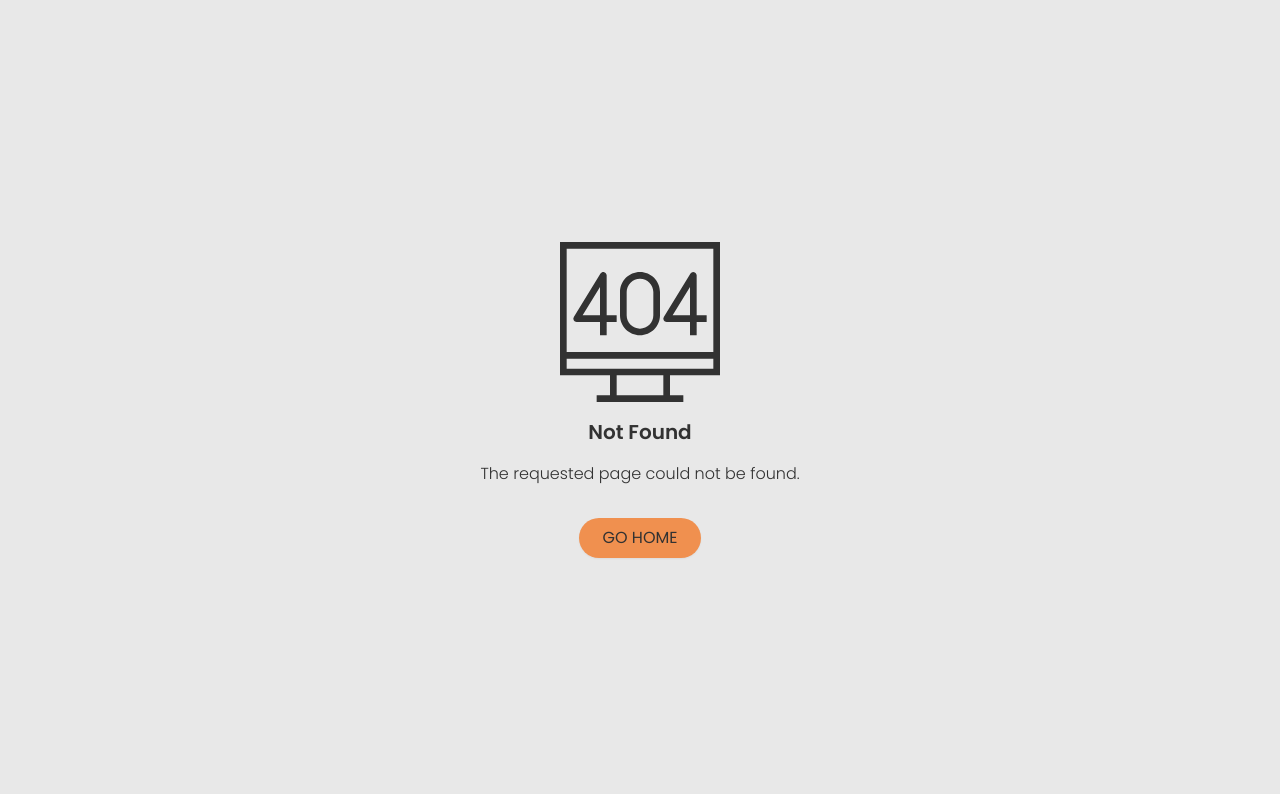
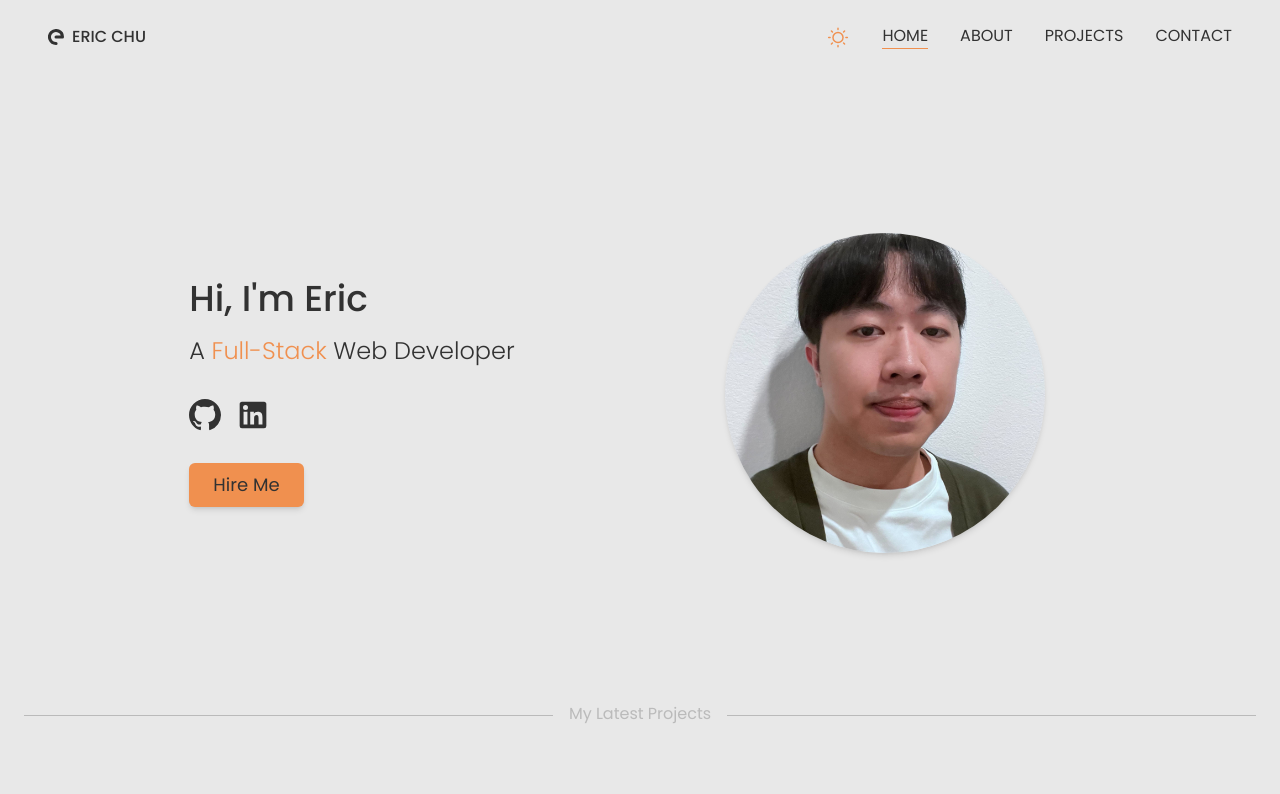
Before and after one commit to eric-k-chu/Portfolio, a React (Vite) app in the folder portfolio/: page / in a window 1280 px wide. Before the commit this address had no page. Shown: the top 794 px of the page. Built offline with nearby package versions, Linux system fonts and the light colour scheme; grey boxes are pictures that could not be loaded.

Commit message:
added meta.env.base_url to browswerrouter basename

```diff
--- a/portfolio/src/App.tsx
+++ b/portfolio/src/App.tsx
@@ -12,7 +12,7 @@ export default function App() {
   return (
     <ThemeContext.Provider value={context}>
       <Routes>
-        <Route path="/Portfolio/" element={<NavBar />}>
+        <Route path="/" element={<NavBar />}>
           <Route index element={<LandingPage />} />
           <Route path="about" element={<AboutPage />} />
           <Route path="projects" element={<ProjectPage />} />
--- a/portfolio/src/main.tsx
+++ b/portfolio/src/main.tsx
@@ -6,7 +6,7 @@ import { BrowserRouter } from "react-router-dom";
 
 ReactDOM.createRoot(document.getElementById("root")!).render(
   <React.StrictMode>
-    <BrowserRouter>
+    <BrowserRouter basename={import.meta.env.BASE_URL}>
       <App />
     </BrowserRouter>
   </React.StrictMode>,
```
